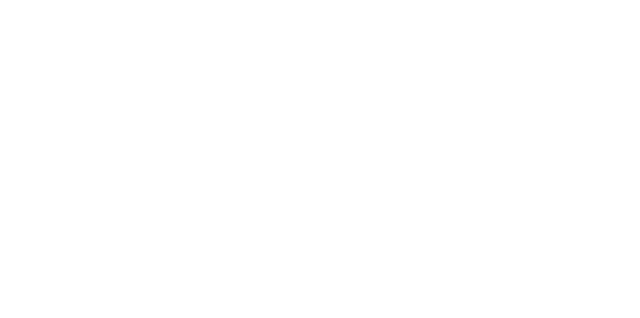
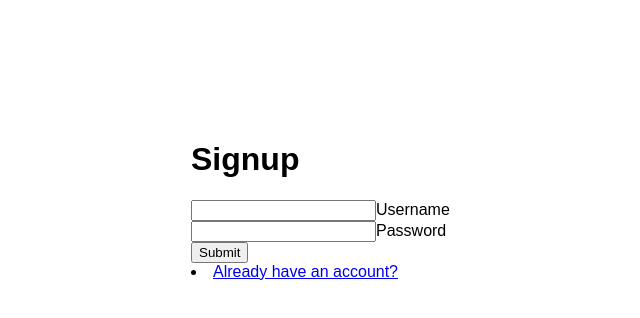
Before and after one commit to tenination/my-app, a React (Create React App) app in the folder client/: page / in a window 1280 px wide. Shown: the top 318 px of the page, without its empty margins (341-981 px from the left). Built offline with nearby package versions, Linux system fonts and the light colour scheme; the HTML template or start-up script is replaced by a standard one.

Commit message:
changed default page to be signup page

```diff
--- a/client/src/App.jsx
+++ b/client/src/App.jsx
@@ -53,8 +53,8 @@
       password: this.state.password,
     };
 
-    if (window.location.pathname === '/signup') { // eslint-disable-line
-      console.log('/SIGNUP');
+    if (window.location.pathname === '/') { // eslint-disable-line
+      console.log('/');
       axios.post('/signup', credentialsPayload)
         .then((response) => {
           console.log(response);
@@ -98,7 +98,7 @@
       <Router>
         <div>
           <Route
-            path="/signup"
+            exact path="/"
             render={() => (
               <Signup
                 handleUsername={this.handleUsername}
```
